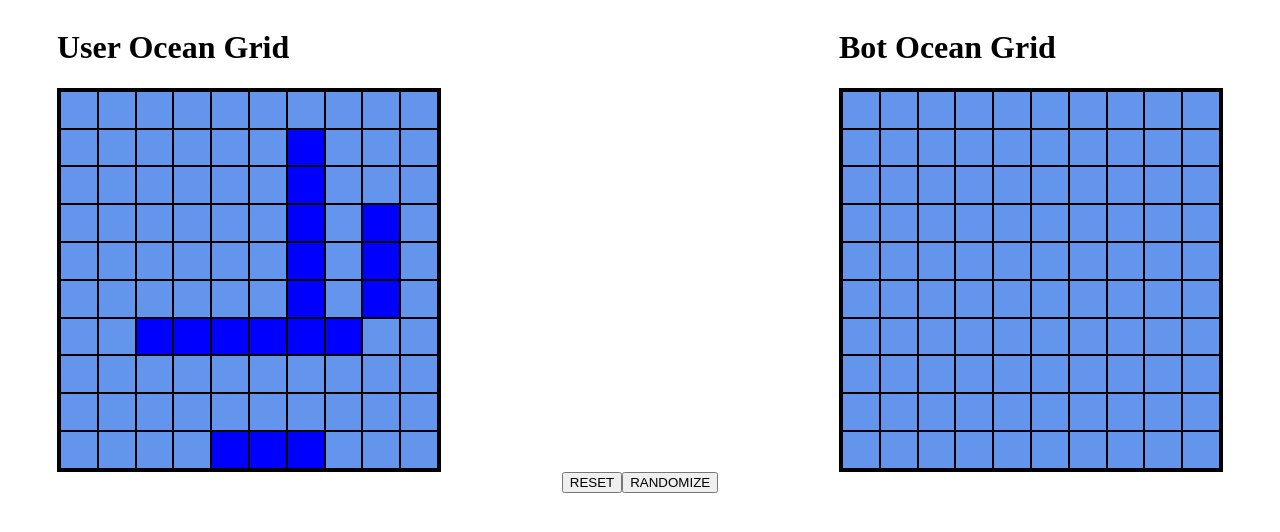
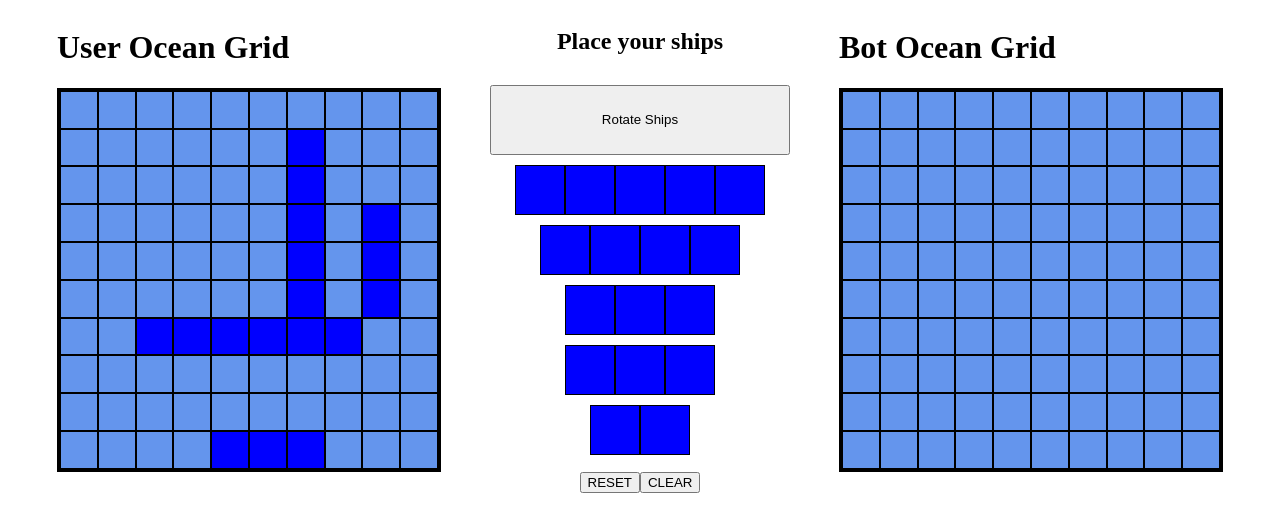
Before and after one commit to gmcd022/Battleship, a plain HTML site: page index.html in a window 1280 px wide. Drawn offline with Linux system fonts and the light colour scheme.

Commit message:
feat: drag & drop HTML elements

```diff
--- a/index.html
+++ b/index.html
@@ -6,24 +6,66 @@
     <title>Battleship</title>
 <script defer src="bundle.js"></script></head>
 <body>
-    <div id= "page-container">
+    <div id="page-container">
 
-        <div id= "userBoardContainer">
+        <div id="userBoardContainer">
             <h1> User Ocean Grid</h1>
-            <div class= "userGameboard board">
+            <div class="userGameboard board">
 
             </div>
         </div>
 
-        <div id= "botBoardContainer">
+        <div id="botBoardContainer">
             <h1> Bot Ocean Grid</h1>
-            <div class= "botGameboard board">
+            <div class="botGameboard board">
             </div>
         </div>
 
-        <div class="buttonContainer">
-        <button class= "resetButton button">RESET</button>
-        <button class= "randomizeButton button">RANDOMIZE</button>
+        <div class="button-container">
+        <button class="reset-button button">RESET</button>
+        <button class="clear-button button">CLEAR</button>
+        </div>
+
+        <div class="ship-container-wrapper">
+            <div class="ship-container">
+                <h2>Place your ships</h2>
+                <button class="rotate-button button">Rotate Ships</button>
+                <div class="drop-ship" draggable="true" data-length="5">
+                    <div class="ship-cell"></div>
+                    <div class="ship-cell"></div>
+                    <div class="ship-cell"></div>
+                    <div class="ship-cell"></div>
+                    <div class="ship-cell"></div>
+                </div>
+                <div class="drop-ship" draggable="true" data-length="4">
+                    <div class="ship-cell"></div>
+                    <div class="ship-cell"></div>
+                    <div class="ship-cell"></div>
+                    <div class="ship-cell"></div>
+                </div>
+                <div class="drop-ship" draggable="true" data-length="3">
+                    <div class="ship-cell"></div>
+                    <div class="ship-cell"></div>
+                    <div class="ship-cell"></div>
+                </div>
+                <div class="drop-ship" draggable="true" data-length="3">
+                    <div class="ship-cell"></div>
+                    <div class="ship-cell"></div>
+                    <div class="ship-cell"></div>
+                </div>
+                <div class="drop-ship" draggable="true" data-length="2">
+                    <div class="ship-cell"></div>
+                    <div class="ship-cell"></div>
+                </div>
+            </div>
+        </div>
+
+        <div class="modal">
+            <div class="modal-content">
+                <span class="close"></span>
+                <p>Mission Accomplished!</p>
+                <button class="modal-reset-button button">RESET</button>
+            </div>
         </div>
 
     </div>
```
Also changed, not shown: bundle.js (+8 -8 lines).
